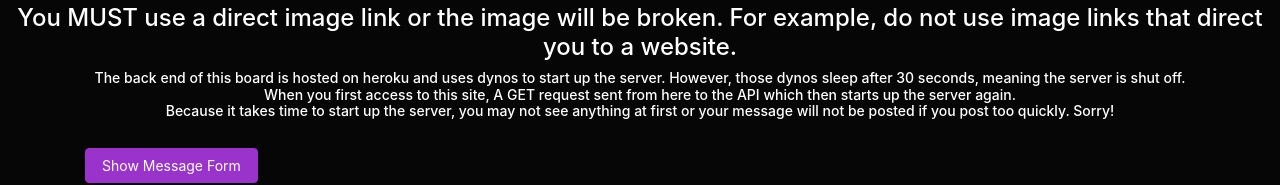
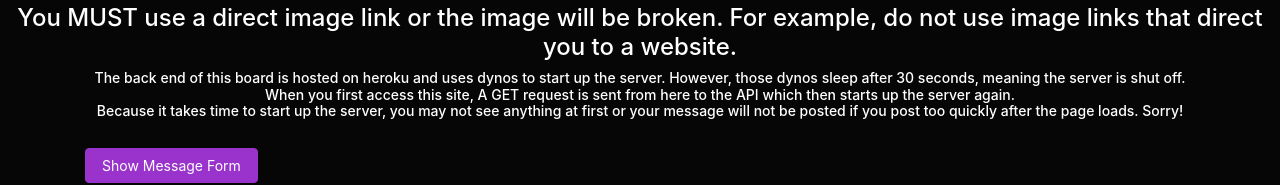
Before and after one commit to occamsrazor0013/image-board-client-netlify, a React (Create React App) app: page / in a window 1280 px wide. Shown: the part 183-368 px from the top of the page. Built offline with nearby package versions, Linux system fonts and the light colour scheme; no server answers.

Commit message:
spelling errors

```diff
--- a/src/Messages.js
+++ b/src/Messages.js
@@ -172,9 +172,9 @@ function Messages() {
             <h6 class="centerText" id="finalTextAtTop">
                The back end of this board is hosted on heroku and uses dynos to start up the server. However, those dynos sleep after 30 seconds, meaning the server is shut off.
                <br />
-               When you first access to this site, A GET request sent from here to the API which then starts up the server again.
+               When you first access this site, A GET request is sent from here to the API which then starts up the server again.
                <br />
-               Because it takes time to start up the server, you may not see anything at first or your message will not be posted if you post too quickly. Sorry!
+               Because it takes time to start up the server, you may not see anything at first or your message will not be posted if you post too quickly after the page loads. Sorry!
             </h6>
             <div class="container">
                 <button type="button" class="btn btn-info mb-3" onClick = {() => toggler()}>Show Message Form</button>
```
